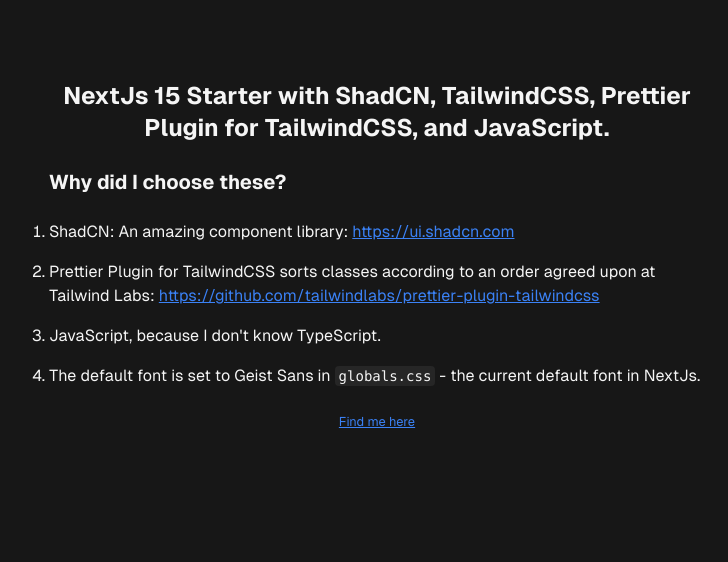
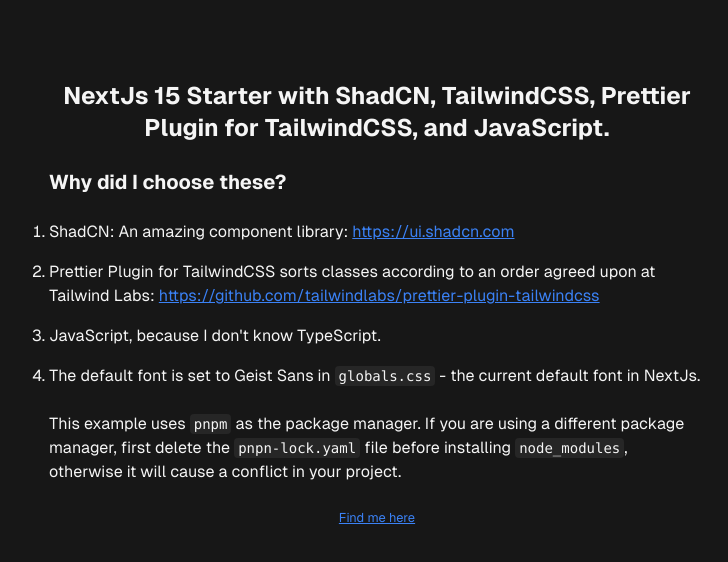
Before and after one commit to SankThomas/next15-starter, a Next.js app: page / in a window 1280 px wide. Shown: the top 562 px of the page, without its empty margins (263-991 px from the left). Built offline with nearby package versions, Linux system fonts and the light colour scheme.

Commit message:
add informative text

```diff
--- a/app/page.js
+++ b/app/page.js
@@ -45,6 +45,25 @@
         </li>
       </ol>
 
+      <div>
+        <p>
+          This example uses{" "}
+          <code className="rounded bg-neutral-800 px-1 py-0.5 text-sm">
+            pnpm
+          </code>{" "}
+          as the package manager. If you are using a different package manager,
+          first delete the{" "}
+          <code className="rounded bg-neutral-800 px-1 py-0.5 text-sm">
+            pnpn-lock.yaml
+          </code>{" "}
+          file before installing{" "}
+          <code className="rounded bg-neutral-800 px-1 py-0.5 text-sm">
+            node_modules
+          </code>
+          , otherwise it will cause a conflict in your project.
+        </p>
+      </div>
+
       <small className="mt-8 block text-center">
         <a
           href="https://youtube.com/tsbsankara"
```
